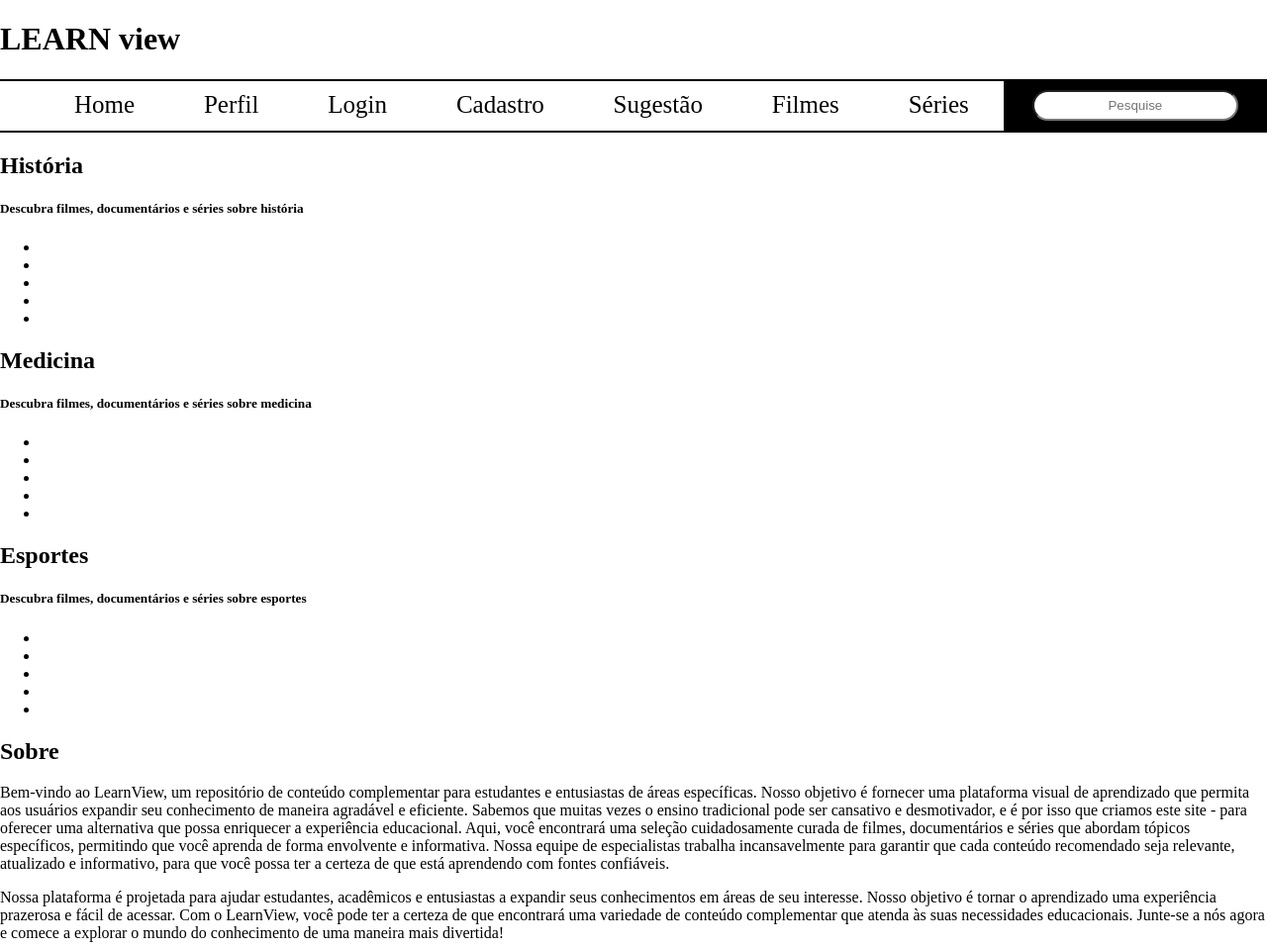
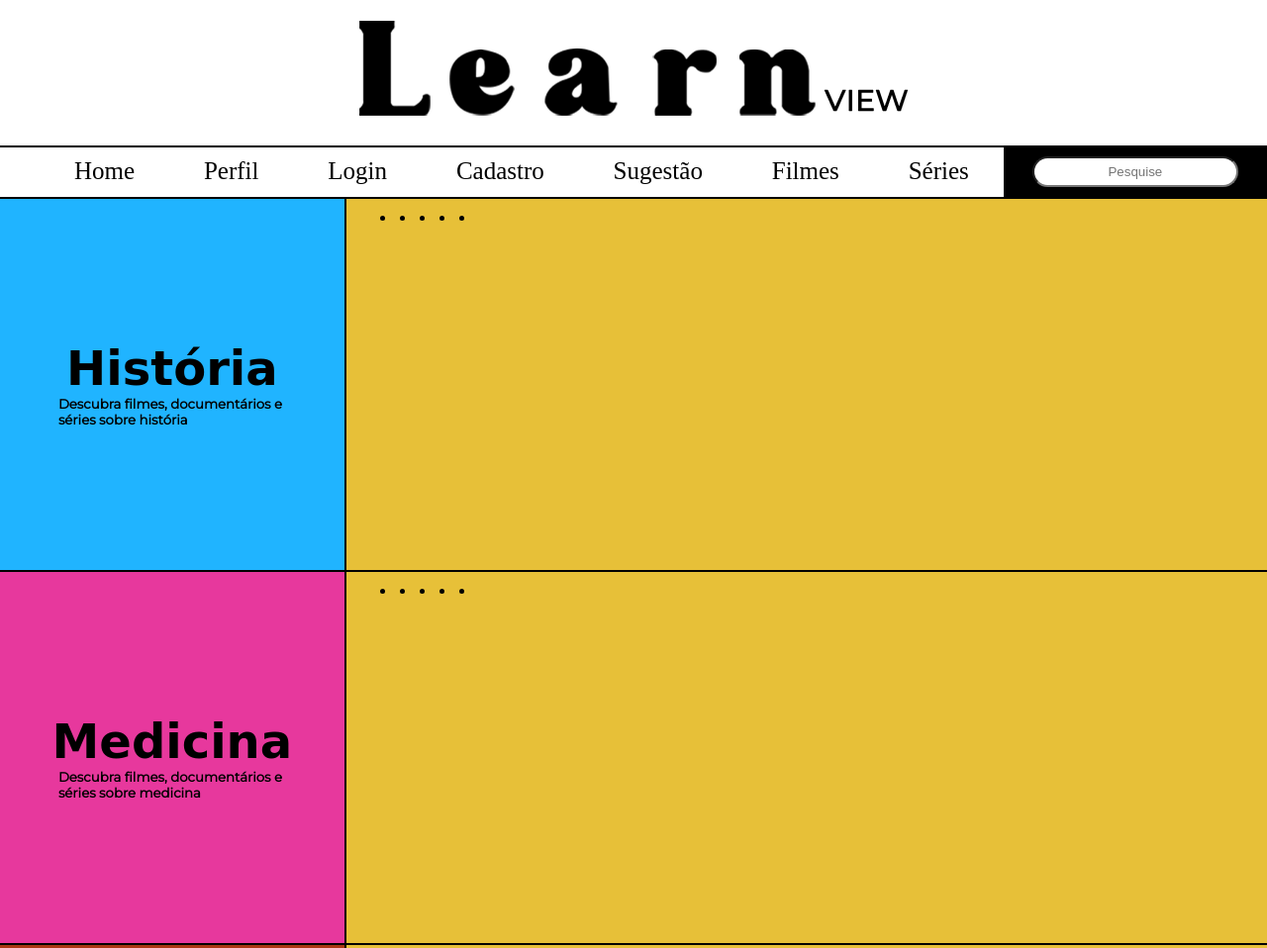
Before and after one commit to RifleSmile/Home, a plain HTML site: page index.html in a window 1280 px wide. Shown: the top 958 px of the page at 99% size. Drawn offline with Linux system fonts and the light colour scheme; a web font is replaced by a local one.

Commit message:
Categorias estilizadas

```diff
--- a/index.html
+++ b/index.html
@@ -5,12 +5,15 @@
     <meta http-equiv="X-UA-Compatible" content="IE=edge">
     <meta name="viewport" content="width=device-width, initial-scale=1.0">
     <title>LEARNview</title>
+    <link rel="preconnect" href="https://fonts.googleapis.com">
+    <link rel="preconnect" href="https://fonts.gstatic.com" crossorigin>
+    <link href="https://fonts.googleapis.com/css2?family=Corben:wght@700&family=Montserrat&display=swap" rel="stylesheet">
     <link rel="stylesheet" href="style.css">
 </head>
 <body>
     <header>
-        <h1>
-            LEARN view
+        <h1 class="logo-h1">
+           <img src="./Imagens/Logo.png" alt="">
         </h1>
     </header>
     <nav>
@@ -37,19 +40,21 @@
             <a>Séries</a>
         </li>
     </ul>
-    <div class ="nav-div-input">
+    <div class="nav-div-input">
         <input type="text" placeholder="Pesquise">
     </div>
     </nav>
     <main>
         <section>
+            <div class="historia-title">
                 <h1>
                     História
                 </h1>
                 <h5>
                     Descubra filmes, documentários e séries sobre história
                 </h5>
-            <ul>
+            </div>
+            <ul class="movies-ul">
                 <li>
                     <img src="" alt="">
                 </li>
@@ -68,13 +73,15 @@
             </ul>
         </section>
         <section>
+            <div class="medicina-title">
                 <h1>
                     Medicina
                 </h1>
                 <h5>
                     Descubra filmes, documentários e séries sobre medicina
                 </h5>
-            <ul>
+            </div>
+            <ul class="movies-ul">
                 <li>
                     <img src="" alt="">
                 </li>
@@ -93,13 +100,15 @@
             </ul>
         </section>
         <section>
+            <div class="esportes-title">
                 <h1>
                     Esportes
                 </h1>
                 <h5>
                     Descubra filmes, documentários e séries sobre esportes
                 </h5>
-            <ul>
+            </div>
+            <ul class="movies-ul">
                 <li>
                     <img src="" alt="">
                 </li>
@@ -119,6 +128,7 @@
         </section>
 </main>
 <article>
+    <div>
         <h1>
             Sobre
         </h1>
@@ -127,6 +137,7 @@
 
             Aqui, você encontrará uma seleção cuidadosamente curada de filmes, documentários e séries que abordam tópicos específicos, permitindo que você aprenda de forma envolvente e informativa. Nossa equipe de especialistas trabalha incansavelmente para garantir que cada conteúdo recomendado seja relevante, atualizado e informativo, para que você possa ter a certeza de que está aprendendo com fontes confiáveis.
             </p>
+    </div>
         <p>
         Nossa plataforma é projetada para ajudar estudantes, acadêmicos e entusiastas a expandir seus conhecimentos em áreas de seu interesse. Nosso objetivo é tornar o aprendizado uma experiência prazerosa e fácil de acessar. Com o LearnView, você pode ter a certeza de que encontrará uma variedade de conteúdo complementar que atenda às suas necessidades educacionais.
 
--- a/style.css
+++ b/style.css
@@ -44,3 +44,61 @@ input {
     height: 25px;
     width: 200px;
 }
+
+section {
+    display: flex;
+
+}
+
+.historia-title {
+    background-color: #20b4ff;
+}
+
+.medicina-title {
+    background-color: #e7389d;
+
+}
+
+.esportes-title{
+    background-color: #ab3713;
+}
+
+.movies-ul {
+    background-color: #e7c038;
+    display: flex;
+    width: 100vw;
+    height: 375px;
+    margin: 0;
+    border-bottom: 2px solid black;
+}
+
+.movies-ul li{
+    margin: 10px;
+}
+
+.historia-title, .medicina-title, .esportes-title{
+    border-right: 2px solid black;
+    border-bottom: 2px solid black;
+    display: flex;
+    flex-direction: column;
+    width: 500px;
+    height: 375px;
+    font-family: 'Corben', cursive;;
+    align-items: center;
+    justify-content: center;
+}
+
+.historia-title h1, .medicina-title h1, .esportes-title h1{
+    font-size: 48px;
+    margin: 0;
+}
+
+h5{
+    font-family: 'Montserrat', sans-serif;
+    width: 230px;
+    margin: 0;
+}
+
+.logo-h1{
+    text-align: center;
+}
```
Also changed, not shown: Imagens/Logo.png (added), 1 other file. Lines whose indentation alone changed are shown as unchanged.
